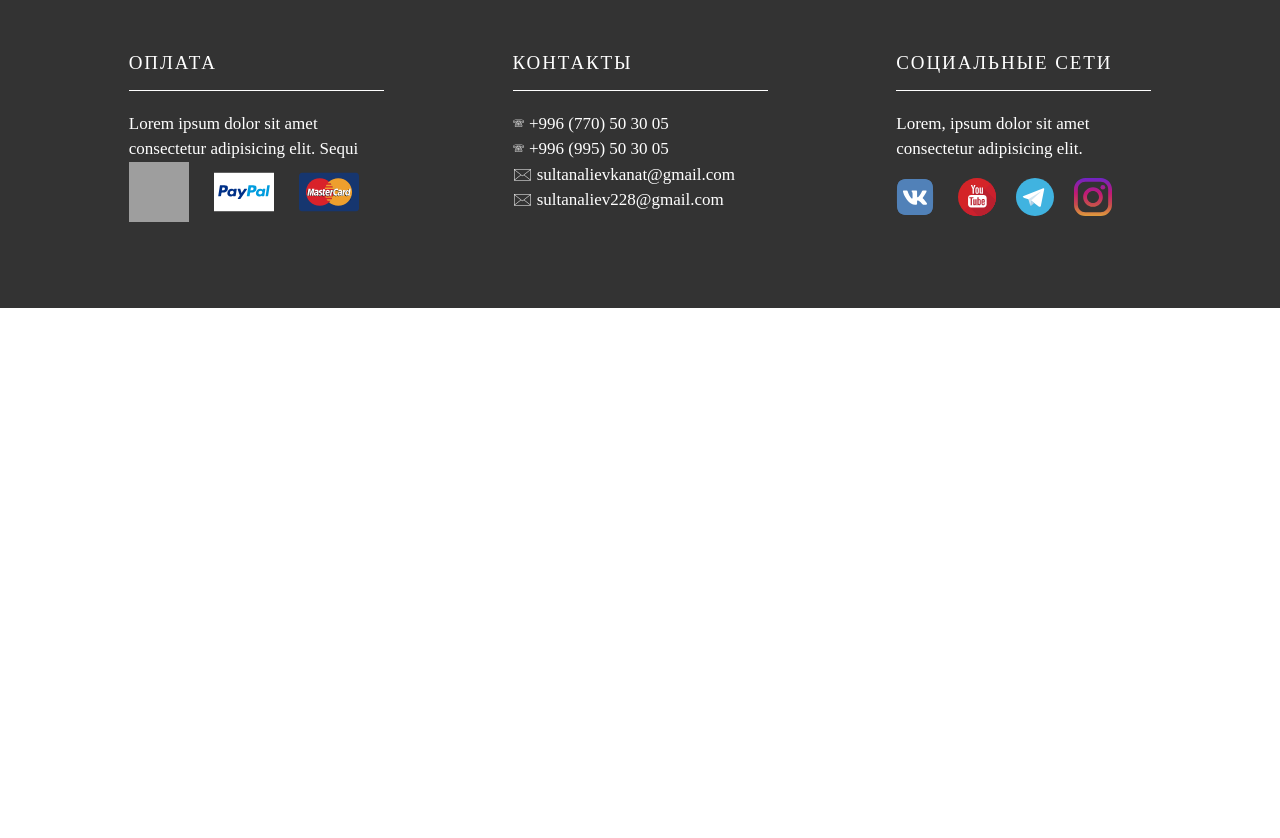
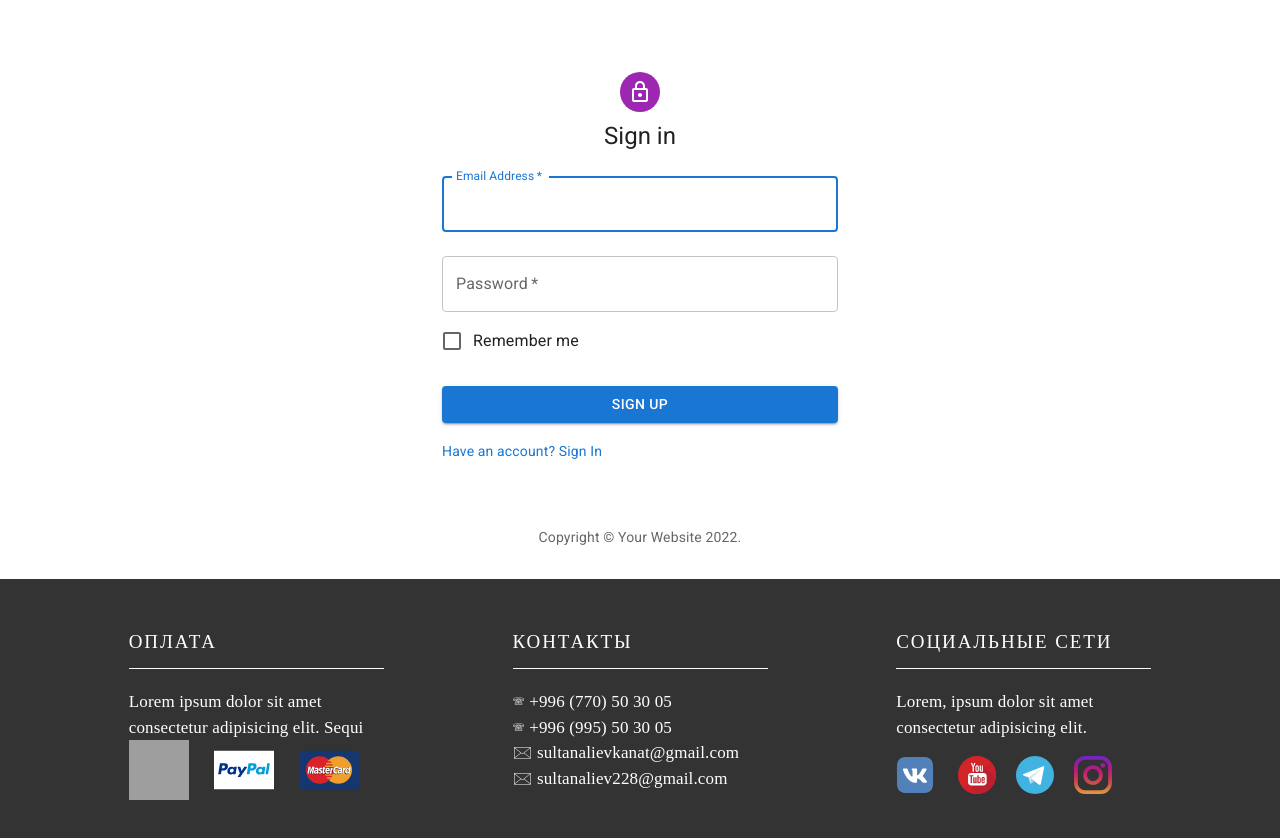
Before and after one commit to Kenochka1/Event_Agency, a React (Create React App) app: page /login in a window 1280 px wide. Shown: the top 838 px of the page. Before the commit the page ends 800 px from the top, so only its background shows below. Built offline with nearby package versions, Linux system fonts and the light colour scheme; no server answers; grey boxes are pictures that could not be loaded; a web font is replaced by a local one.

Commit message:
seven commit

```diff
--- a/package.json
+++ b/package.json
@@ -12,9 +12,9 @@
     "@testing-library/user-event": "^13.5.0",
     "axios": "^0.27.2",
     "bootstrap": "^5.1.3",
+    "firebase": "^9.8.2",
     "react": "^18.1.0",
     "react-bootstrap": "^2.4.0",
-    "react-credit-cards": "^0.8.3",
     "react-dom": "^18.1.0",
     "react-router-dom": "^6.3.0",
     "react-scripts": "5.0.1",
--- a/src/App.js
+++ b/src/App.js
@@ -1,6 +1,7 @@
 import React from "react";
 import { BrowserRouter } from "react-router-dom";
 import Content from "./Components/Content/Content";
+import AuthContextProvider from "./Components/Context/AuthContext";
 import ServiceContextProvider from "./Components/Context/ServiceContext.jsx";
 import Footer from "./Components/Footer/Footer";
 import MainNavbar from "./Components/MainNavbar/MainNavbar";
@@ -11,10 +12,12 @@ const App = () => {
   return (
     <div>
       <BrowserRouter>
-        <ServiceContextProvider>
-          <MainRoutes />
-          <Footer />
-        </ServiceContextProvider>
+        <AuthContextProvider>
+          <ServiceContextProvider>
+            <MainRoutes />
+            <Footer />
+          </ServiceContextProvider>
+        </AuthContextProvider>
       </BrowserRouter>
     </div>
   );
--- a/src/Components/Auth/LoginLogout.jsx
+++ b/src/Components/Auth/LoginLogout.jsx
@@ -1,11 +1,43 @@
+import {
+  Avatar,
+  Box,
+  Button,
+  Checkbox,
+  Container,
+  CssBaseline,
+  FormControlLabel,
+  Grid,
+  Link,
+  TextField,
+  ThemeProvider,
+  Typography,
+  createTheme,
+} from "@mui/material";
+import LockOutlinedIcon from "@mui/icons-material/LockOutlined";
 import React from "react";
 import { useContext } from "react";
 import { useNavigate } from "react-router-dom";
 import { authContext } from "../Context/AuthContext";
 
-const LoginLogout = () => {
-  return <div></div>;
-};
+function Copyright(props) {
+  return (
+    <Typography
+      variant="body2"
+      color="text.secondary"
+      align="center"
+      {...props}
+    >
+      {"Copyright © "}
+      <Link color="inherit" href="https://mui.com/">
+        Your Website
+      </Link>{" "}
+      {new Date().getFullYear()}
+      {"."}
+    </Typography>
+  );
+}
+
+const theme = createTheme();
 
 export default function LoginLogout() {
   const {
@@ -20,9 +52,111 @@ export default function LoginLogout() {
     emailError,
     passwordError,
   } = useContext(authContext);
+
   const navigate = useNavigate();
+
   const signIn = () => {
     handleLogin();
-    navigate;
+    navigate("/");
   };
+
+  return (
+    <ThemeProvider theme={theme}>
+      <Container component="main" maxWidth="xs">
+        <CssBaseline />
+        <Box
+          sx={{
+            marginTop: 8,
+            display: "flex",
+            flexDirection: "column",
+            alignItems: "center",
+          }}
+        >
+          <Avatar sx={{ m: 1, bgcolor: "secondary.main" }}>
+            <LockOutlinedIcon />
+          </Avatar>
+          <Typography component="h1" variant="h5">
+            Sign in
+          </Typography>
+          <Box component="form" noValidate sx={{ mt: 1 }}>
+            <TextField
+              margin="normal"
+              required
+              fullWidth
+              id="email"
+              label="Email Address"
+              name="email"
+              autoComplete="email"
+              helperText={emailError}
+              value={email}
+              onChange={(e) => setEmail(e.target.value)}
+              autoFocus
+            />
+            <TextField
+              margin="normal"
+              required
+              fullWidth
+              name="password"
+              label="Password"
+              type="password"
+              id="password"
+              helperText={passwordError}
+              value={password}
+              onChange={(e) => setPassword(e.target.value)}
+              autoComplete="current-password"
+            />
+            <FormControlLabel
+              control={<Checkbox value="remember" color="primary" />}
+              label="Remember me"
+            />
+
+            {hasAccount ? (
+              <Button
+                type="button"
+                fullWidth
+                variant="contained"
+                sx={{ mt: 3, mb: 2 }}
+                onClick={signIn}
+              >
+                Sign In
+              </Button>
+            ) : (
+              <Button
+                type="button"
+                fullWidth
+                variant="contained"
+                sx={{ mt: 3, mb: 2 }}
+                onClick={handleSignUp}
+              >
+                Sign Up
+              </Button>
+            )}
+
+            <Grid container>
+              <Grid item>
+                {hasAccount ? (
+                  <Link
+                    onClick={() => setHasAccount(!hasAccount)}
+                    href="#"
+                    variant="body2"
+                  >
+                    {"Don't have an account? Sign Up"}
+                  </Link>
+                ) : (
+                  <Link
+                    onClick={() => setHasAccount(!hasAccount)}
+                    href="#"
+                    variant="body2"
+                  >
+                    {"Have an account? Sign In"}
+                  </Link>
+                )}
+              </Grid>
+            </Grid>
+          </Box>
+        </Box>
+        <Copyright sx={{ mt: 8, mb: 4 }} />
+      </Container>
+    </ThemeProvider>
+  );
 }
--- a/src/Components/Context/AuthContext.js
+++ b/src/Components/Context/AuthContext.jsx
@@ -3,6 +3,7 @@ import React from "react";
 import { useEffect } from "react";
 import { createContext } from "react";
 import { useState } from "react";
+import fire from "../../fire";
 
 export const authContext = createContext();
 const AuthContextProvider = ({ children }) => {
@@ -83,7 +84,7 @@ const AuthContextProvider = ({ children }) => {
   }, []);
 
   return (
-    <authContextProvider
+    <authContext.Provider
       value={{
         email,
         user,
@@ -100,7 +101,7 @@ const AuthContextProvider = ({ children }) => {
       }}
     >
       {children}
-    </authContextProvider>
+    </authContext.Provider>
   );
 };
 
--- a/src/Components/Navbar/Navbar.jsx
+++ b/src/Components/Navbar/Navbar.jsx
@@ -32,17 +32,10 @@ const Navbar = () => {
         <div className="navbar-controllers">
           <img id="lupa" src={lupa} alt="lupa" />
 
-          {/* <Form className="search-form d-flex">
-            <FormControl
-              type="search"
-              placeholder="Поиск"
-              className="me-2"
-              aria-label="Search"
-            />
-          </Form> */}
           <LiveSearch />
-          {/* <form id="search">Поиск</form> */}
-          <p id="vhod">Вход / Регистрация</p>
+          <NavLink to="/login">
+            <p id="vhod">Вход / Регистрация</p>
+          </NavLink>
           <img id="user" src={user} alt="user" />
           <img id="heart" src={heart} alt="heart" />
         </div>
--- a/src/Components/Payment/Payment.jsx
+++ b/src/Components/Payment/Payment.jsx
@@ -1,157 +1,157 @@
-import React, { useState } from "react";
-import "bootstrap/dist/css/bootstrap.min.css";
-import Cards from "react-credit-cards";
-import "react-credit-cards/es/styles-compiled.css";
-import "./Payment.css";
-import MainNavbar from "../MainNavbar/MainNavbar";
+// import React, { useState } from "react";
+// import "bootstrap/dist/css/bootstrap.min.css";
+// import Cards from "react-credit-cards";
+// import "react-credit-cards/es/styles-compiled.css";
+// import "./Payment.css";
+// import MainNavbar from "../MainNavbar/MainNavbar";
 
-const CreditCard = () => {
-  const [number, SetNumber] = useState("");
-  const [name, SetName] = useState("");
-  const [month, SetMonth] = useState("");
-  let [expiry, SetExpiry] = useState("");
-  const [cvc, SetCvc] = useState("");
-  const [focus, SetFocus] = useState("");
-  const handleDate = (e) => {
-    SetMonth(e.target.value);
-    SetExpiry(e.target.value);
-  };
-  const handleExpiry = (e) => {
-    SetExpiry(month.concat(e.target.value));
-  };
+// const CreditCard = () => {
+//   const [number, SetNumber] = useState("");
+//   const [name, SetName] = useState("");
+//   const [month, SetMonth] = useState("");
+//   let [expiry, SetExpiry] = useState("");
+//   const [cvc, SetCvc] = useState("");
+//   const [focus, SetFocus] = useState("");
+//   const handleDate = (e) => {
+//     SetMonth(e.target.value);
+//     SetExpiry(e.target.value);
+//   };
+//   const handleExpiry = (e) => {
+//     SetExpiry(month.concat(e.target.value));
+//   };
 
-  return (
-    <>
-      {" "}
-      <MainNavbar />
-      {/* <div className="rccs__card backcolor"> */}
-      <div className="container-payment">
-        <div clasName="rccs__card rccs__card--unknown">
-          <Cards
-            number={number}
-            name={name}
-            expiry={expiry}
-            cvc={cvc}
-            focused={focus}
-          />
-        </div>
-        <br />
-        <form>
-          <div className="row">
-            <div className="col-sm-11">
-              <label for="name">Номер карты</label>
-              <input
-                type="tel"
-                className="form-control"
-                value={number}
-                name="number"
-                maxlength="16"
-                pattern="[0-9]+"
-                onChange={(e) => {
-                  SetNumber(e.target.value);
-                }}
-                onFocus={(e) => SetFocus(e.target.name)}
-              ></input>
-            </div>
-          </div>
-          <br />
-          <div className="row">
-            <div className="col-sm-11">
-              <label for="name">ФИО</label>
-              <input
-                type="text"
-                className="form-control"
-                value={name}
-                name="name"
-                onChange={(e) => {
-                  SetName(e.target.value);
-                }}
-                onFocus={(e) => SetFocus(e.target.name)}
-              ></input>
-            </div>
-          </div>
-          <br />
-          <div className="row">
-            <div
-              className="col=sm-8"
-              style={{
-                ...{ "padding-right": "12em" },
-                ...{ "padding-left": "1em" },
-              }}
-            >
-              <label for="month">Дата CVV </label>
-            </div>
-            <div className="col=sm-4">
-              <label for="cvv"></label>
-            </div>
-          </div>
+//   return (
+//     <>
+//       {" "}
+//       <MainNavbar />
+//       {/* <div className="rccs__card backcolor"> */}
+//       <div className="container-payment">
+//         <div clasName="rccs__card rccs__card--unknown">
+//           <Cards
+//             number={number}
+//             name={name}
+//             expiry={expiry}
+//             cvc={cvc}
+//             focused={focus}
+//           />
+//         </div>
+//         <br />
+//         <form>
+//           <div className="row">
+//             <div className="col-sm-11">
+//               <label for="name">Номер карты</label>
+//               <input
+//                 type="tel"
+//                 className="form-control"
+//                 value={number}
+//                 name="number"
+//                 maxlength="16"
+//                 pattern="[0-9]+"
+//                 onChange={(e) => {
+//                   SetNumber(e.target.value);
+//                 }}
+//                 onFocus={(e) => SetFocus(e.target.name)}
+//               ></input>
+//             </div>
+//           </div>
+//           <br />
+//           <div className="row">
+//             <div className="col-sm-11">
+//               <label for="name">ФИО</label>
+//               <input
+//                 type="text"
+//                 className="form-control"
+//                 value={name}
+//                 name="name"
+//                 onChange={(e) => {
+//                   SetName(e.target.value);
+//                 }}
+//                 onFocus={(e) => SetFocus(e.target.name)}
+//               ></input>
+//             </div>
+//           </div>
+//           <br />
+//           <div className="row">
+//             <div
+//               className="col=sm-8"
+//               style={{
+//                 ...{ "padding-right": "12em" },
+//                 ...{ "padding-left": "1em" },
+//               }}
+//             >
+//               <label for="month">Дата CVV </label>
+//             </div>
+//             <div className="col=sm-4">
+//               <label for="cvv"></label>
+//             </div>
+//           </div>
 
-          <div className="row">
-            <div className="col-sm-4">
-              <select
-                className="form-control"
-                name="expiry"
-                onChange={handleDate}
-              >
-                <option value=" ">Месяц</option>
-                <option value="01">Янв</option>
-                <option value="02">Фев</option>
-                <option value="03">Март</option>
-                <option value="04">Апр</option>
-                <option value="05">Май</option>
-                <option value="06">Июнь</option>
-                <option value="07">Июль</option>
-                <option value="08">Авг</option>
-                <option value="09">Сен</option>
-                <option value="10">Окт</option>
-                <option value="11">Нов</option>
-                <option value="12">Дек</option>
-              </select>
-            </div>
-            &nbsp;
-            <div className="col-sm-4">
-              <select
-                className="form-control"
-                name="expiry"
-                onChange={handleExpiry}
-              >
-                <option value=" ">Год</option>
-                <option value="21">2021</option>
-                <option value="22">2022</option>
-                <option value="23">2023</option>
-                <option value="24">2024</option>
-                <option value="25">2025</option>
-                <option value="26">2026</option>
-                <option value="27">2027</option>
-                <option value="28">2028</option>
-                <option value="29">2029</option>
-                <option value="30">2030</option>
-              </select>
-            </div>
-            <div className="col-sm-3">
-              <input
-                type="tel"
-                name="cvc"
-                maxlength="3"
-                className=" form-control card"
-                value={cvc}
-                pattern="\d*"
-                onChange={(e) => {
-                  SetCvc(e.target.value);
-                }}
-                onFocus={(e) => SetFocus(e.target.name)}
-              ></input>
-            </div>
-          </div>
-          <br />
-          <input
-            type="submit"
-            className="btn btn-danger form-control"
-            value="ПОДТВЕРДИТЬ"
-          />
-        </form>
-      </div>
-    </>
-  );
-};
-export default CreditCard;
+//           <div className="row">
+//             <div className="col-sm-4">
+//               <select
+//                 className="form-control"
+//                 name="expiry"
+//                 onChange={handleDate}
+//               >
+//                 <option value=" ">Месяц</option>
+//                 <option value="01">Янв</option>
+//                 <option value="02">Фев</option>
+//                 <option value="03">Март</option>
+//                 <option value="04">Апр</option>
+//                 <option value="05">Май</option>
+//                 <option value="06">Июнь</option>
+//                 <option value="07">Июль</option>
+//                 <option value="08">Авг</option>
+//                 <option value="09">Сен</option>
+//                 <option value="10">Окт</option>
+//                 <option value="11">Нов</option>
+//                 <option value="12">Дек</option>
+//               </select>
+//             </div>
+//             &nbsp;
+//             <div className="col-sm-4">
+//               <select
+//                 className="form-control"
+//                 name="expiry"
+//                 onChange={handleExpiry}
+//               >
+//                 <option value=" ">Год</option>
+//                 <option value="21">2021</option>
+//                 <option value="22">2022</option>
+//                 <option value="23">2023</option>
+//                 <option value="24">2024</option>
+//                 <option value="25">2025</option>
+//                 <option value="26">2026</option>
+//                 <option value="27">2027</option>
+//                 <option value="28">2028</option>
+//                 <option value="29">2029</option>
+//                 <option value="30">2030</option>
+//               </select>
+//             </div>
+//             <div className="col-sm-3">
+//               <input
+//                 type="tel"
+//                 name="cvc"
+//                 maxlength="3"
+//                 className=" form-control card"
+//                 value={cvc}
+//                 pattern="\d*"
+//                 onChange={(e) => {
+//                   SetCvc(e.target.value);
+//                 }}
+//                 onFocus={(e) => SetFocus(e.target.name)}
+//               ></input>
+//             </div>
+//           </div>
+//           <br />
+//           <input
+//             type="submit"
+//             className="btn btn-danger form-control"
+//             value="ПОДТВЕРДИТЬ"
+//           />
+//         </form>
+//       </div>
+//     </>
+//   );
+// };
+// export default CreditCard;
--- a/src/Components/ServiceList/ServiceList.jsx
+++ b/src/Components/ServiceList/ServiceList.jsx
@@ -82,9 +82,6 @@ const ServiceList = () => {
                         <Typography gutterBottom variant="h5" component="div">
                           {item.title}
                         </Typography>
-                        {/* <Typography variant="body2" color="text.secondary">
-                          {item.description}
-                        </Typography> */}
                       </CardContent>
                     </CardActionArea>
                     <CardActions>
--- a/src/MainRoutes.js
+++ b/src/MainRoutes.js
@@ -7,17 +7,19 @@ import Payment from "./Components/Payment/Payment.jsx";
 import AddService from "./Components/Admin/AddService/AddService.jsx";
 import EditService from "./Components/Admin/EditService/EditService.jsx";
 import ServiceDetails from "./Components/ServiceDetails/ServiceDetails.jsx";
+import LoginLogout from "./Components/Auth/LoginLogout.jsx";
 
 const MainRoutes = () => {
   return (
     <Routes>
+      <Route path="/login" element={<LoginLogout />} />
       <Route path="/" element={<Content />} />
       <Route path="/add" element={<AddService />} />
       <Route path="/aboutUs" element={<AboutUs />} />
       <Route path="/edit/:id" element={<EditService />} />
       <Route path="/list" element={<ServiceList />} />
       <Route path="/details/:id" element={<ServiceDetails />} />
-      <Route path="/payment" element={<Payment />} />
+      {/* <Route path="/payment" element={<Payment />} /> */}
     </Routes>
   );
 };
```
Also changed, not shown: src/Components/MainNavbar/MainNavbar.jsx (+1 -8 lines), 1 other file (tests, documents, lock files or other folders).
